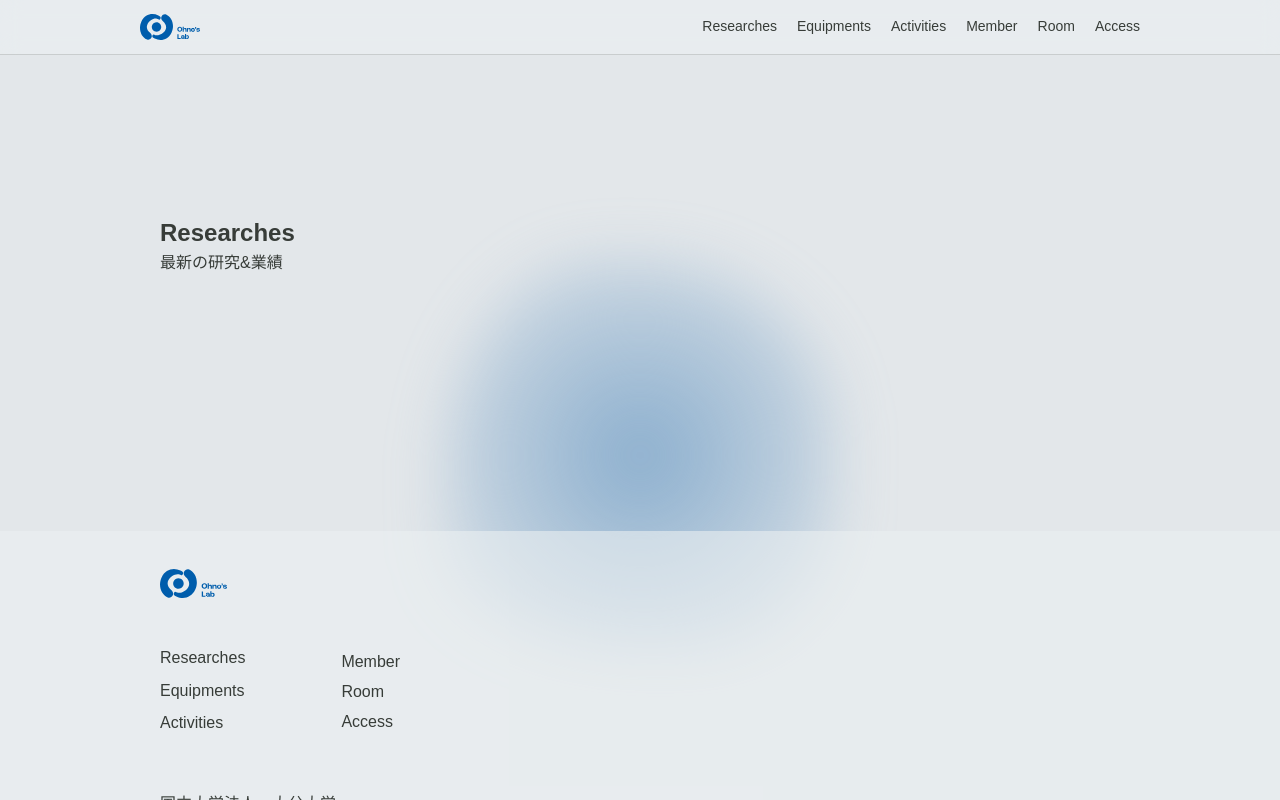
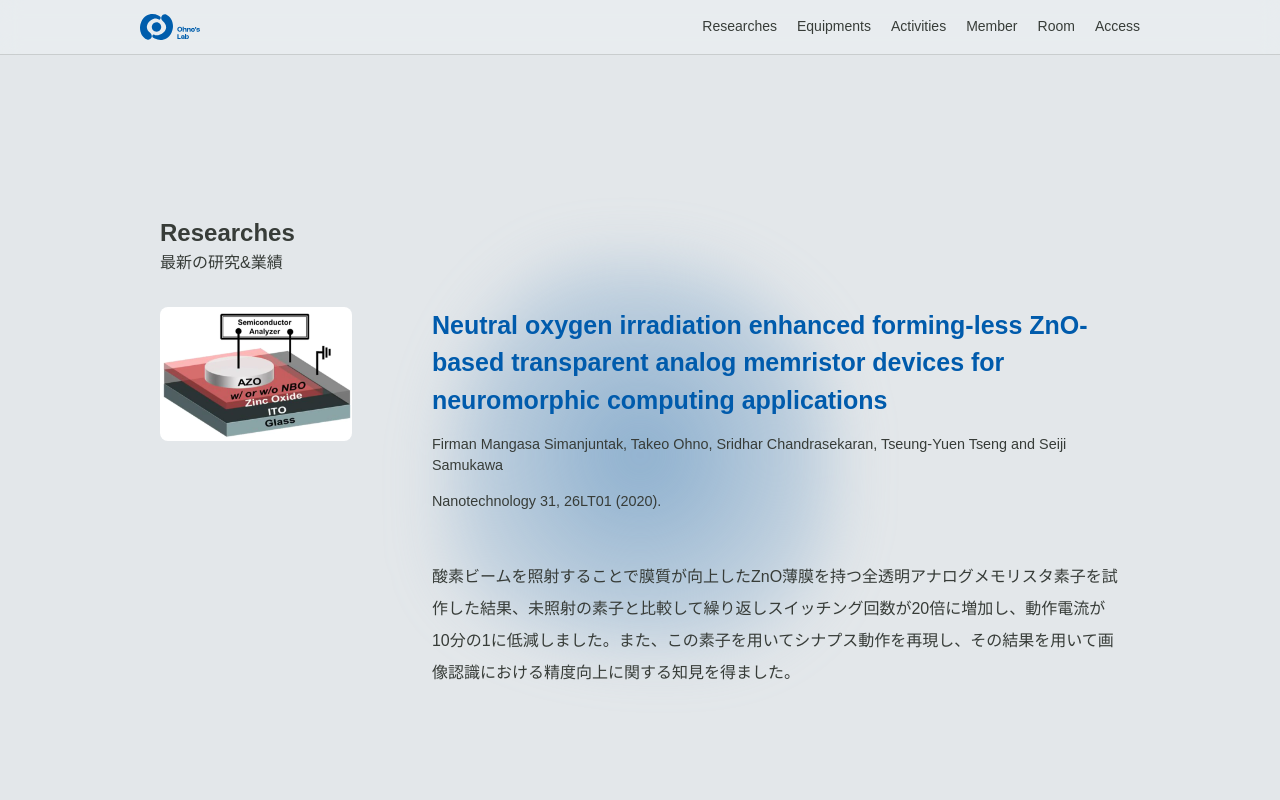
Before and after one commit to svertkatter/ohnolab3, a Nuxt app: page /researches in a window 1280 px wide. Shown: the top 800 px of the page. Built offline with nearby package versions, Linux system fonts and the light colour scheme; a web font is replaced by a local one.

Commit message:
chore: :pencil2: researchesのページを編集

```diff
--- /dev/null
+++ b/components/PapersCard.vue
@@ -0,0 +1,46 @@
+<template>
+    <div class="section-content">
+                <div class="paper-img">
+                    <NuxtImg :src="imageSrc" alt="paper" />
+                </div>
+                <div class="paper-container flex">
+                    <div class="paper">
+                        <div class="paper-title">
+                            <a :href="link" target="_blank" rel="noopener noreferrer">{{ title }}</a>
+                        </div>
+                        <div class="paper-author">{{ author }}</div>
+                        <div class="paper-publish">{{ publish }}</div>
+                    </div>
+                    <div class="paper-content">{{ content }}</div>
+                </div>
+            </div>
+</template>
+
+<script setup>
+defineProps({
+    imageSrc: {
+    type: String,
+    required: true
+  },
+link:{
+    type: String,
+    required: true
+  },
+  title: {
+    type: String,
+    required: true
+  },
+  author:{
+    type: String,
+    required: true
+  },
+  publish:{
+    type: String,
+    required: true
+  },
+  content: {
+    type: String,
+    required: true
+  },
+})
+</script>
--- a/pages/researches/index.vue
+++ b/pages/researches/index.vue
@@ -5,6 +5,17 @@
                 <h2>Researches</h2>
                 <p>最新の研究&業績</p>
             </div>
+
+            <PapersCard
+            imageSrc="/img/paper/Nanotechnology.webp"
+            link="https://iopscience.iop.org/article/10.1088/1361-6528/ab7fcf"
+            title="Neutral oxygen irradiation enhanced forming-less ZnO-based transparent analog memristor devices for neuromorphic computing applications"
+            author="Firman Mangasa Simanjuntak, Takeo Ohno, Sridhar Chandrasekaran, Tseung-Yuen Tseng and Seiji Samukawa"
+            publish="Nanotechnology 31, 26LT01 (2020)."
+            content="酸素ビームを照射することで膜質が向上したZnO薄膜を持つ全透明アナログメモリスタ素子を試作した結果、未照射の素子と比較して繰り返しスイッチング回数が20倍に増加し、動作電流が10分の1に低減しました。また、この素子を用いてシナプス動作を再現し、その結果を用いて画像認識における精度向上に関する知見を得ました。"
+            />
+
+
         </div>
     </article>
 </template>
```
